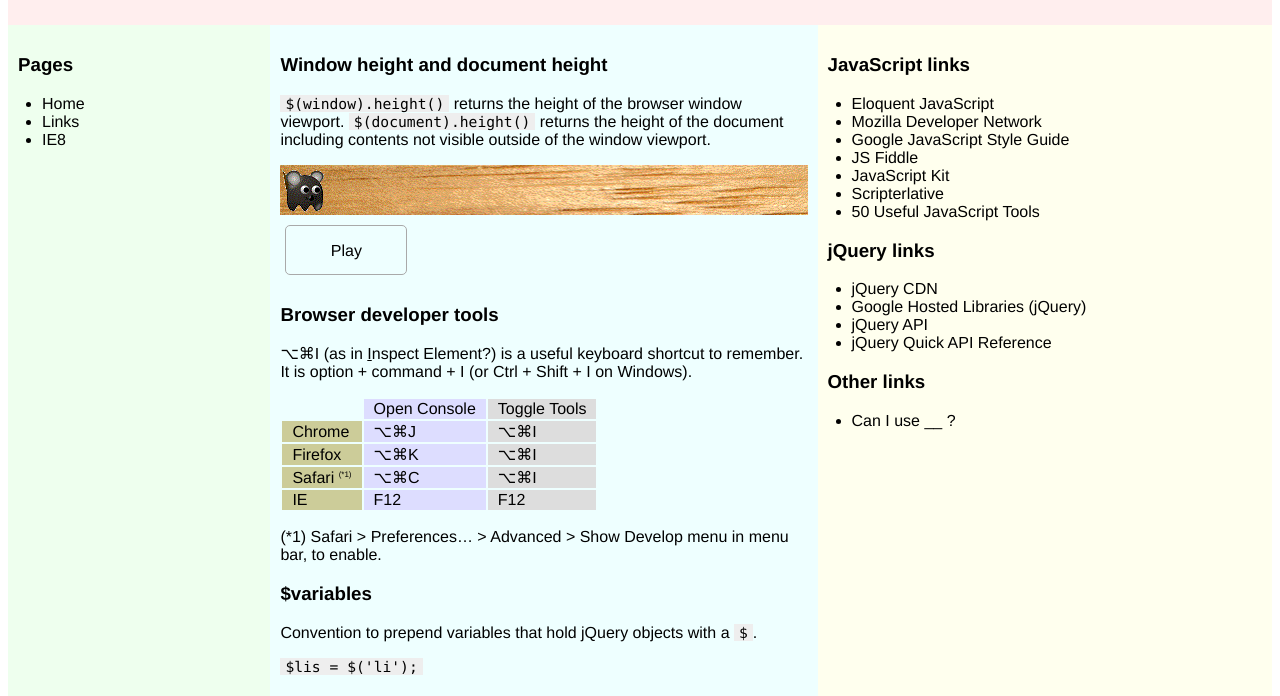
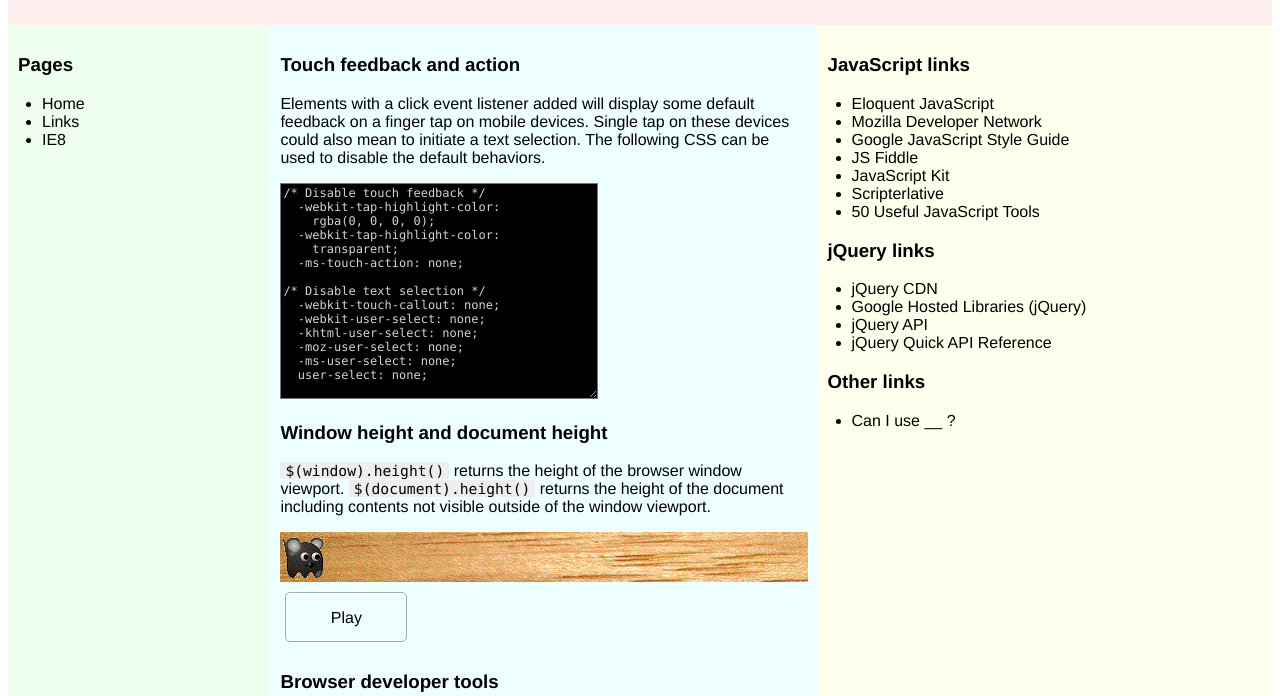
Before and after one commit to HIROSN/netcompweb, a plain HTML site: page index.html in a window 1280 px wide. Shown: the part 62-758 px from the top of the page. Drawn offline with nearby package versions, Linux system fonts and the light colour scheme.

Commit message:
Disable default touch feedback where, - there is enough custom feedback - background or list parent capturing and delegating events

```diff
--- a/index.html
+++ b/index.html
@@ -31,14 +31,37 @@
       </aside>
       <article class="main"><a id="article"></a>
 
+        <h3>Touch feedback and action</h3>
+        <p>Elements with a click event listener added will display some
+          default feedback on a finger tap on mobile devices. Single tap on
+          these devices could also mean to initiate a text selection. The
+          following CSS can be used to disable the default behaviors.</p>
+        <p>
+          <textarea class="code" readonly=true cols=41 rows=15>
+/* Disable touch feedback */
+  -webkit-tap-highlight-color:
+    rgba(0, 0, 0, 0);
+  -webkit-tap-highlight-color:
+    transparent;
+  -ms-touch-action: none;
+
+/* Disable text selection */
+  -webkit-touch-callout: none;
+  -webkit-user-select: none;
+  -khtml-user-select: none;
+  -moz-user-select: none;
+  -ms-user-select: none;
+  user-select: none;</textarea>
+        </p>
+
         <h3>Window height and document height</h3>
         <p><span class="code">$(window).height()</span> returns the height
           of the browser window viewport. <span
           class="code">$(document).height()</span> returns the height of
           the document including contents not visible outside of the window
           viewport.</p>
-        <div id="floor">
-          <div id="mouse"></div>
+        <div id="floor" class="notouch">
+          <div id="mouse" class="notouch"></div>
         </div>
         <div id="play" class="button">Play</div><span
           id="mouse-preload"></span>
--- a/listener.js
+++ b/listener.js
@@ -64,6 +64,8 @@ var listener = function($element) {
     }
   };
 
+  $element.addClass('notouch').addClass('noselect');
+
   return instance;
 };
 
@@ -98,5 +100,7 @@ var observer = function($element) {
     $element.addClass('disabled');
   }
 
+  $element.addClass('notouch').addClass('noselect');
+
   return instance;
 };
--- a/script.js
+++ b/script.js
@@ -9,6 +9,12 @@ $(function() {
   $('.button').mouseleave(function() {
     $(this).removeClass('active');
   });
+});
+
+// No touch feedback / text selection
+$(function() {
+  $('.button').addClass('notouch').addClass('noselect');
+  $('textarea.code').addClass('notouch');
 });
 
 // Window height and document height
@@ -142,9 +148,19 @@ $(function() {
     }
   });
 
-  $floor.click(function() {
+  $floor.click(function(event) {
+    var offset;
+    var x;
+    var y;
+
     if (idTimer) {
-      scared = 10;
+      offset = $mouse.offset();
+      x = Math.abs(offset.left + current('width') / 2 - event.pageX);
+      y = Math.abs(offset.top + current('height') / 2 - event.pageY);
+
+      if (x < MOVE_LENGTH * 2 && y < MOVE_LENGTH * 2) {
+        scared = 10;
+      }
     }
   });
 
--- a/stylesheet.css
+++ b/stylesheet.css
@@ -139,6 +139,21 @@ td.head {
   border-radius: 5px;
 }
 
+.notouch {
+  -webkit-tap-highlight-color: rgba(0, 0, 0, 0);
+  -webkit-tap-highlight-color: transparent;
+  -ms-touch-action: none;
+}
+
+.noselect {
+  -webkit-touch-callout: none;
+  -webkit-user-select: none;
+  -khtml-user-select: none;
+  -moz-user-select: none;
+  -ms-user-select: none;
+  user-select: none;
+}
+
 .wrapper {
   display: -webkit-flex;
   -webkit-flex-flow: row wrap;
```
Also changed, not shown: ie8/index.html (+3 -3 lines).
